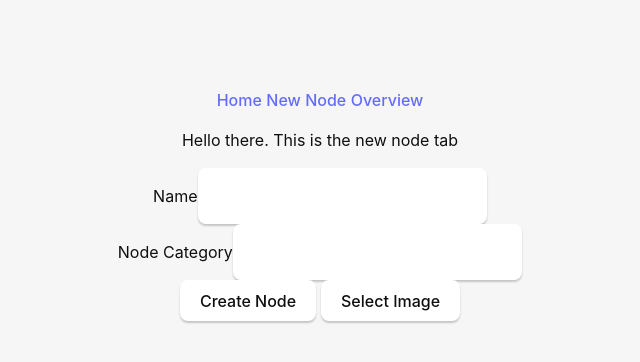
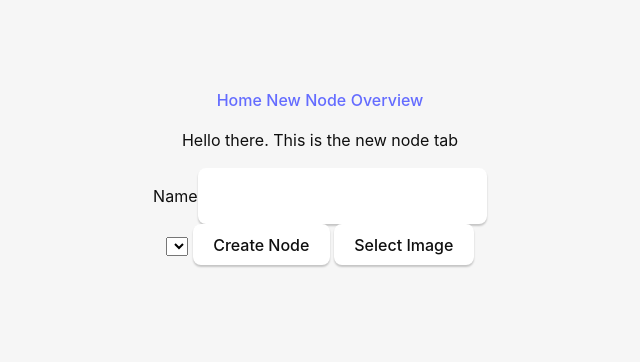
Before and after one commit to Mutestock/so_many_test_projects_cant_even, a SvelteKit app: page /new-node in a window 1280 px wide. Shown: the top 362 px of the page, without its empty margins (320-960 px from the left). Built offline with nearby package versions, Linux system fonts and the light colour scheme.

Commit message:
dropdown reimplemented in new node

```diff
--- /dev/null
+++ b/src/lib/CategoryDropdown.svelte
@@ -0,0 +1,17 @@
+<script>
+    import { onMount } from "svelte";
+    import { currentlySelectedCategory } from "$lib/stores/creationStore";
+    import { readAllCategories } from "$lib/invocations/categoryInvocations";
+    let selectedCategory;
+    $: currentlySelectedCategory.set(selectedCategory);
+    let allCategories = [];
+    onMount(async () => {
+        allCategories = await readAllCategories();
+    });
+</script>
+
+<select bind:value={selectedCategory}>
+    {#each allCategories as category}
+        <option value={category.name}>{category.name}</option>
+    {/each}
+</select>
--- a/src/lib/CategoryToggle.svelte
+++ b/src/lib/CategoryToggle.svelte
@@ -1,7 +1,7 @@
 <script>
     import { onMount } from "svelte";
     import {
-        readAllNodeCategories,
+        readAllCategories,
         toggleCategory,
     } from "./invocations/categoryInvocations";
     import { readAllNodesWithToggledOnCategories } from "./invocations/nodeInvocations";
@@ -37,7 +37,7 @@
     }
 
     onMount(async () => {
-        allCategories = await readAllNodeCategories();
+        allCategories = await readAllCategories();
         allCategoriesBuffer = cloneDeep(allCategories);
         refreshNodes();
     });
--- a/src/lib/invocations/categoryInvocations.ts
+++ b/src/lib/invocations/categoryInvocations.ts
@@ -2,7 +2,7 @@ import { invoke } from "@tauri-apps/api"
 
 // Again, currently typescript type checking just isn't clicking with svelte for some reason.
 
-export async function readAllNodeCategories() {
+export async function readAllCategories() {
     let response = await invoke("cmd_read_list_category",{})
     return response.payload
 }
--- a/src/lib/stores/creationStore.ts
+++ b/src/lib/stores/creationStore.ts
@@ -1 +1,3 @@
 import { writable } from "svelte/store";
+
+export const currentlySelectedCategory = writable("");
--- a/src/routes/new-node/+page.svelte
+++ b/src/routes/new-node/+page.svelte
@@ -4,43 +4,56 @@
     import { open } from "@tauri-apps/api/dialog";
     import { appDataDir } from "@tauri-apps/api/path";
     import { writeLog, LogLevel } from "$lib/log";
+    import CategoryDropdown from "$lib/CategoryDropdown.svelte";
+    import { currentlySelectedCategory } from "$lib/stores/creationStore";
+    import { onDestroy } from "svelte";
     let nodeName = "";
-    let Category = "";
+    let currentlySelectedCategoryValue;
     let image_path = "";
     let image_appended = false;
 
     async function newNode() {
-        invoke ("cmd_create_node",{
-            "Category" : Category,
-            "name" : nodeName
+        invoke("cmd_create_node", {
+            category: currentlySelectedCategoryValue,
+            name: nodeName,
         });
         if (image_appended) {
-            invoke ("cmd_create_image",{
+            invoke("cmd_create_image", {
                 imageTitle: `${nodeName}PrimaryImage`,
-                nodeName: nodeName
-            })
+                nodeName: nodeName,
+            });
         }
-        await writeLog(LogLevel.Info, `New node created: ${nodeName} - Type: ${Category}`);
+        await writeLog(
+            LogLevel.Info,
+            `New node created: ${nodeName} - Type: ${currentlySelectedCategoryValue}`
+        );
         nodeName = "";
-        Category ="";
         image_appended = false;
         image_path = "";
     }
+
+    const unsubscribe = currentlySelectedCategory.subscribe((value) => {
+        currentlySelectedCategoryValue = value;
+    });
 
     async function appendImage() {
         let selectedPath = await open({
             directory: false,
             multiple: false,
-            defaultPath: await appDataDir()
+            defaultPath: await appDataDir(),
         });
         if (!selectedPath) {
             writeLog(LogLevel.Info, "Attempted node image append was empty");
-        }
-        else {
+        } else {
             image_path = selectedPath;
             image_appended = true;
         }
     }
+
+    onDestroy(async () => {
+        currentlySelectedCategory.set("");
+        unsubscribe();
+    });
 </script>
 
 <div>
@@ -51,12 +64,7 @@
         <input bind:value={nodeName} />
     </div>
 
-    <div class="row">
-        <p>Node Category</p>
-        <input bind:value={Category} />
-    </div>
-    <button on:click={newNode}>
-        Create Node
-    </button>
+    <CategoryDropdown />
+    <button on:click={newNode}> Create Node </button>
     <button on:click={appendImage}>Select Image</button>
 </div>
```
